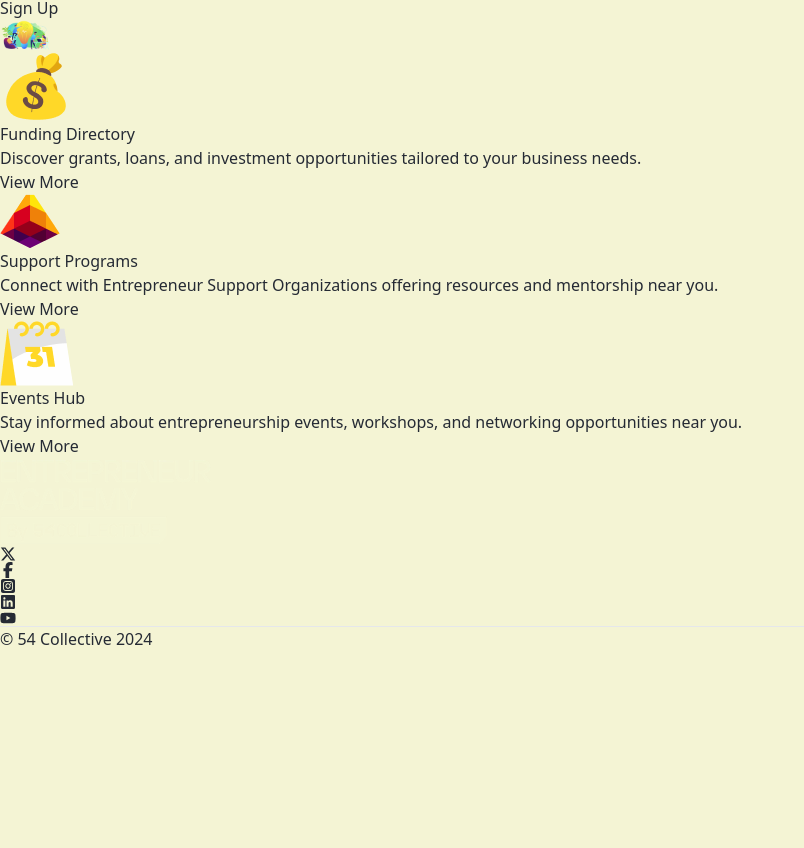
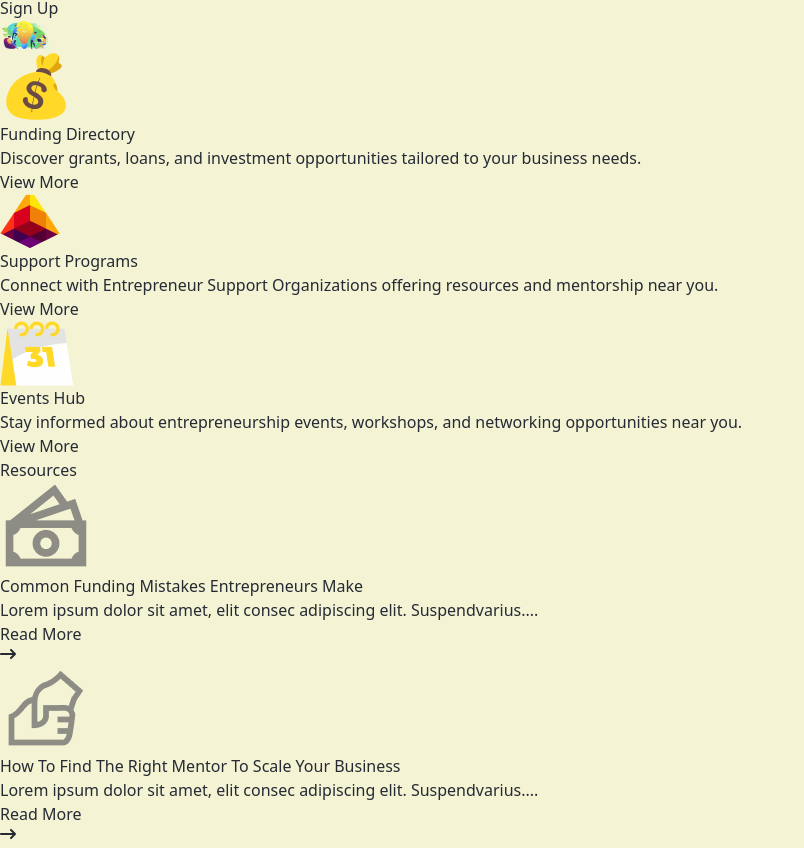
Before and after one commit to vicowiti/54collective, a Next.js app: page / in a window 1280 px wide. Shown: the part 1671-2519 px from the top of the page, without its empty margins (0-804 px from the left). Before the commit the page ends 2322 px from the top, so only its background shows below. Built offline with nearby package versions, Linux system fonts and the light colour scheme.

Commit message:
Landing page done

```diff
--- a/src/app/page.tsx
+++ b/src/app/page.tsx
@@ -1,13 +1,19 @@
+import CTA from "@/components/CTA";
 import Footer from "@/components/Footer";
 import Hero from "@/components/Hero";
 import NavCard from "@/components/NavCard";
+import Resources from "@/components/Resources";
 
 const page = () => {
-  return <div className="px-4 sm:px-0">
-    <Hero />
-    <NavCard />
-    <Footer/>
-  </div>;
+  return (
+    <div className="px-4 sm:px-0">
+      <Hero />
+      <NavCard />
+      <Resources />
+      <CTA />
+      <Footer />
+    </div>
+  );
 };
 
 export default page;
--- /dev/null
+++ b/src/components/CTA.tsx
@@ -0,0 +1,118 @@
+// // import React from "react";
+
+// // const CTA = () => {
+// //   return (
+// //     <div className="relative h-screen">
+// //       {/* Top Black Background */}
+// //       <div className="h-1/2 bg-[#f6f6e8]"></div>
+
+// //       {/* Bottom White Background */}
+// //       <div className="h-1/2 bg-[#2a2a27]"></div>
+
+// //       {/* Center Section with Floating Image and Text */}
+// //       <div className="absolute inset-0 flex items-center justify-center">
+// //         {/* Floating Image */}
+// //         <div className="relative">
+// //           <img
+// //             src="/landing/bg.png"
+// //             alt="Floating"
+// //             className="rounded-lg shadow-lg"
+// //           />
+// //           {/* Text Overlay */}
+// //           <div className="absolute inset-0 flex flex-col gap-2 items-center justify-center bg-black bg-opacity-50 text-white text-xl font-bold">
+// //             <h2 className="text-2xl">
+// //               Start your Entrepreneurial Journey Today
+// //             </h2>
+// //             <p className="text-lg">Sign Up Now for Free</p>
+
+// //             <button className="p-3 border border-[#f4f4f4] mt-2 rounded-sm">
+// //               Sign Up
+// //             </button>
+// //           </div>
+// //         </div>
+// //       </div>
+// //     </div>
+// //   );
+// // };
+
+// // export default CTA;
+
+// import React from "react";
+
+// const CTA = () => {
+//   return (
+//     <div className="relative h-[50vh]">
+//       {/* Top Black Background */}
+//       <div className="h-1/2 bg-[#f6f6e8]"></div>
+
+//       {/* Bottom White Background */}
+//       <div className="h-1/2 bg-[#2a2a27]"></div>
+
+//       {/* Center Section with Floating Image and Text */}
+//       <div className="absolute inset-0 flex items-center justify-center">
+//         {/* Floating Image */}
+//         <div className="relative max-w-5xl rounded-lg w-full">
+//           <img
+//             src="/landing/bg.png"
+//             alt="Floating"
+//             className="rounded-lg w-full h-auto object-cover"
+//           />
+//           {/* Text Overlay */}
+//           <div className="absolute inset-0 flex flex-col gap-2 items-center justify-center bg-black bg-opacity-50 text-white text-center">
+//             <h2 className="text-2xl font-bold">
+//               Start your Entrepreneurial Journey Today
+//             </h2>
+//             <p className="text-lg">Sign Up Now for Free</p>
+//             <button className="p-3 border border-[#f4f4f4] mt-2 rounded-sm hover:bg-white hover:text-black transition">
+//               Sign Up
+//             </button>
+//           </div>
+//         </div>
+//       </div>
+//     </div>
+//   );
+// };
+
+// export default CTA;
+
+
+
+import React from "react";
+
+const CTA = () => {
+  return (
+    <div className="relative h-[50vh]">
+      {/* Top Black Background */}
+      <div className="h-1/2 bg-[#f6f6e8]"></div>
+
+      {/* Bottom White Background */}
+      <div className="h-1/2 bg-[#2a2a27]"></div>
+
+      {/* Center Section with Floating Image and Text */}
+      <div className="absolute inset-0 flex items-center justify-center px-4">
+        {/* Floating Image */}
+        <div className="relative w-full max-w-lg sm:max-w-2xl lg:max-w-5xl">
+          <img
+            src="/landing/bg.png"
+            alt="Floating"
+            className="rounded-lg w-full h-[200px]  sm:h-auto object-cover"
+          />
+          {/* Text Overlay */}
+          <div className="absolute inset-0 flex flex-col gap-2 sm:gap-4 items-center justify-center bg-black bg-opacity-50 text-white text-center px-4">
+            <h2 className="text-sm sm:text-2xl lg:text-3xl font-bold">
+              🚀Start Your Entrepreneurial Journey Today
+            </h2>
+            <p className="text-sm sm:text-lg">
+              Sign up now and take your first step!
+            </p>
+            <button className="sm:p-3 p-2 mt-2  border border-[#f4f4f4] rounded-sm hover:bg-white hover:text-black transition text-sm sm:text-base">
+              Sign Up
+            </button>
+          </div>
+        </div>
+      </div>
+    </div>
+  );
+};
+
+export default CTA;
--- /dev/null
+++ b/src/components/Resources.tsx
@@ -0,0 +1,27 @@
+import { resourceData } from "@/data/resourceData";
+import React from "react";
+import { FaArrowRightLong } from "react-icons/fa6";
+
+const Resources = () => {
+  return (
+    <div className="bg-[#f6f6e8] p-10">
+      <h3 className="font-bold text-3xl mb-3">Resources</h3>
+
+      <div className="grid grid-cols-1 sm:grid-cols-4 gap-10">
+        {resourceData.map((item) => (
+          <article key={item.title}>
+            <img src={item.icon} className="w-20 h-auto" />
+            <h1 className="font-bold text-3l my-2">{item.title}</h1>
+            <p>{item.description}</p>
+
+            <button className="text-[#64B500] font-bold flex items-center gap-3 my-3">
+              {item.buttonText} <FaArrowRightLong />
+            </button>
+          </article>
+        ))}
+      </div>
+    </div>
+  );
+};
+
+export default Resources;
--- /dev/null
+++ b/src/data/resourceData.ts
@@ -0,0 +1,30 @@
+export const resourceData = [
+  {
+    title: "Common Funding Mistakes Entrepreneurs Make",
+    description:
+      "Lorem ipsum dolor sit amet, elit consec adipiscing elit. Suspendvarius....",
+    buttonText: "Read More",
+    icon: "/tdesign_money.png",
+  },
+  {
+    title: "How To Find The Right Mentor To Scale Your Business",
+    description:
+      "Lorem ipsum dolor sit amet, elit consec adipiscing elit. Suspendvarius....",
+    buttonText: "Read More",
+    icon: "/la_hands-helping.png", // Replace with an icon source or identifier as needed
+  },
+  {
+    title: "How To Prepare For Your First Pitch Competition",
+    description:
+      "Lorem ipsum dolor sit amet, elit consec adipiscing elit. Suspendvarius....",
+    buttonText: "Read More",
+    icon: "/hugeicons_aircraft-game.png", // Replace with an icon source or identifier as needed
+  },
+  {
+    title: "5 Ways Entrepreneurs Can Benefit From Online Communities",
+    description:
+      "Lorem ipsum dolor sit amet, elit consec adipiscing elit. Suspendvarius....",
+    buttonText: "Read More",
+    icon: "/Vector.png", // Replace with an icon source or identifier as needed
+  },
+];
```
